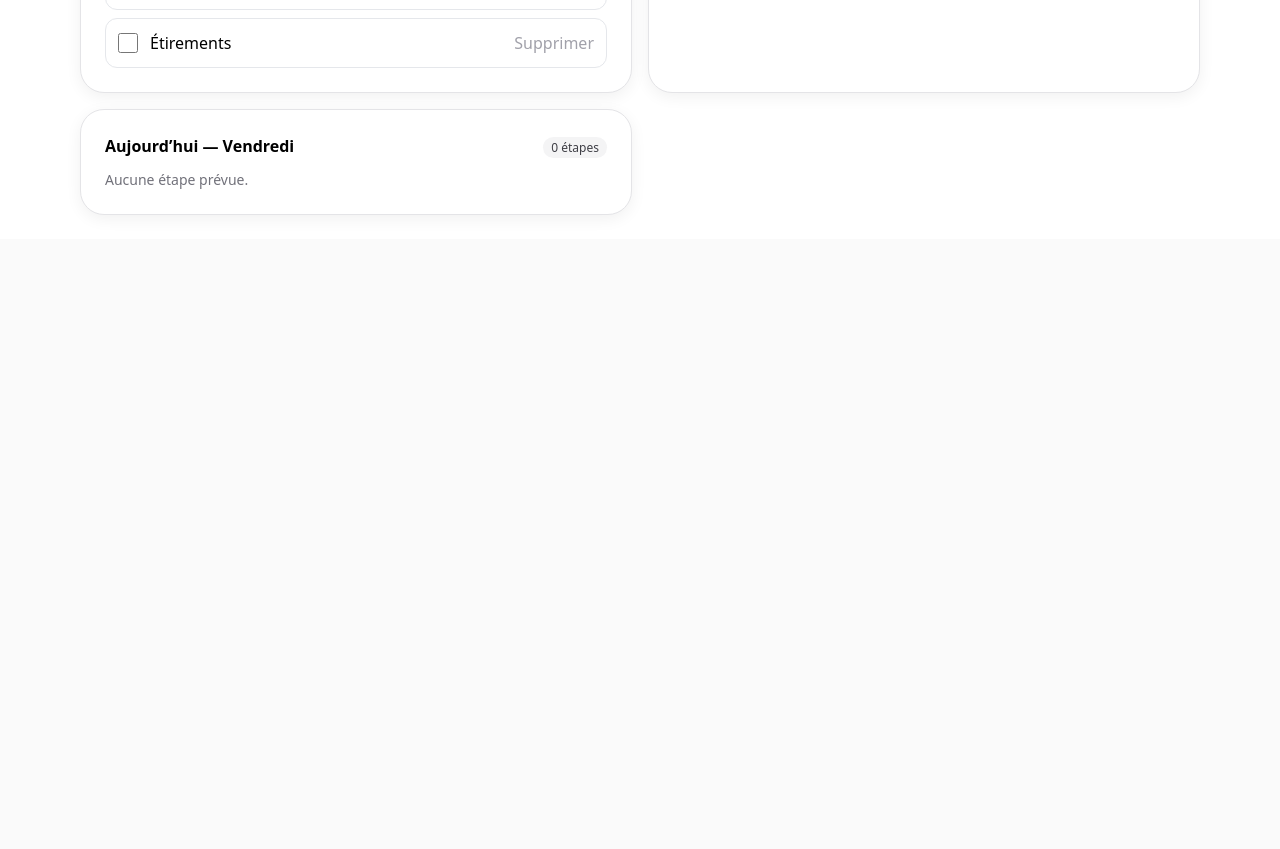
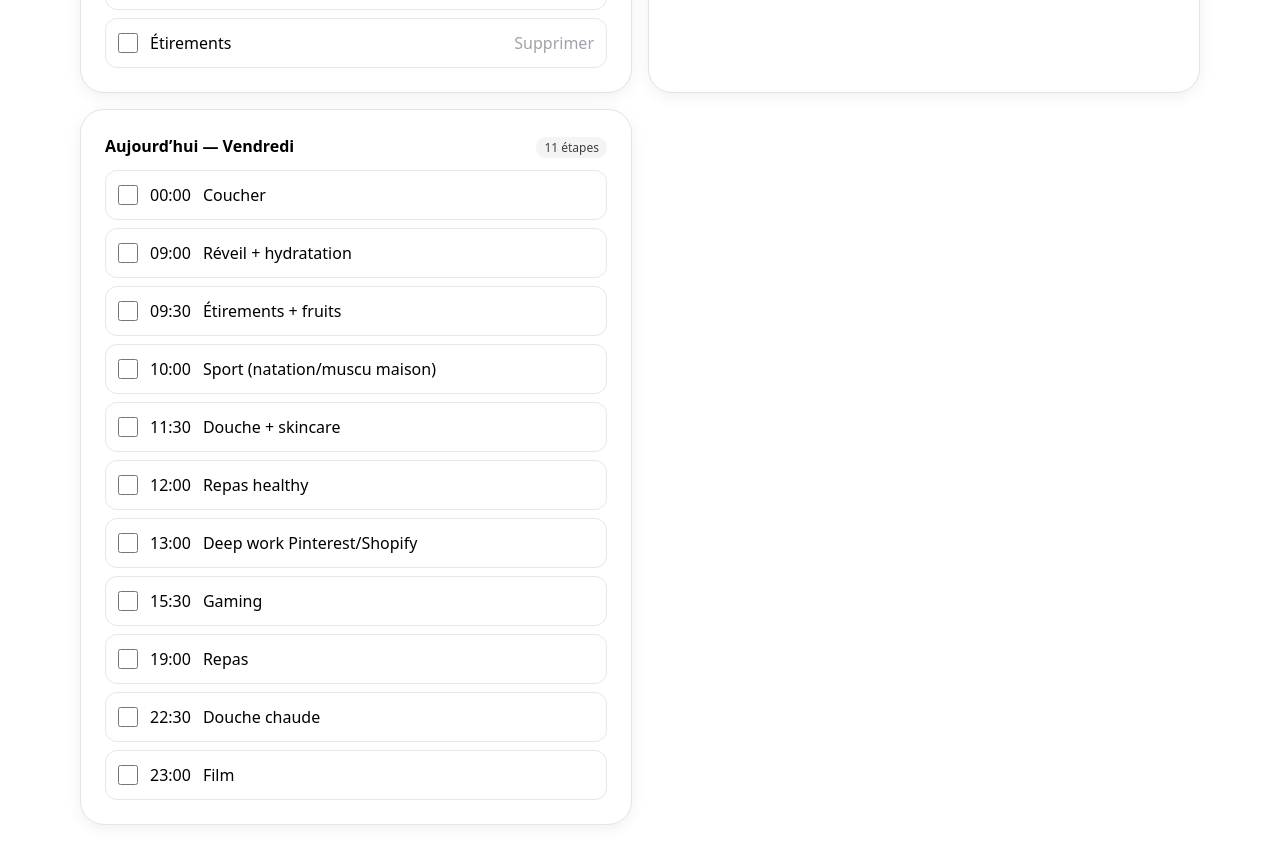
Before and after one commit to PaPyNoVa-84/Routine-Dashboard, a React (Vite) app: page /habits in a window 1280 px wide. Shown: the part 620-1469 px from the top of the page. Before the commit the page ends 859 px from the top, so only its background shows below. Built offline with nearby package versions, Linux system fonts and the light colour scheme.

Commit message:
Update Habits.jsx

```diff
--- a/src/pages/Habits.jsx
+++ b/src/pages/Habits.jsx
@@ -1,11 +1,11 @@
 import React, { useEffect, useMemo, useState, useCallback } from 'react'
 
-/* ========= helpers date & storage ========= */
+/* ========= Helpers date & storage ========= */
 const todayKey = () => new Date().toISOString().slice(0,10)
 const load = (k, f) => { try { const v = localStorage.getItem(k); return v ? JSON.parse(v) : f } catch { return f } }
 const save = (k, v) => localStorage.setItem(k, JSON.stringify(v))
 
-/* Temps restant jusqu’à minuit (pour le reset quotidien des habitudes) */
+/* Temps restant jusqu’à minuit (reset quotidien des habitudes) */
 function msUntilMidnight() {
   const now = new Date()
   const next = new Date(now)
@@ -13,12 +13,11 @@ function msUntilMidnight() {
   return next.getTime() - now.getTime()
 }
 
-/* Temps restant jusqu’au prochain lundi 00:00 (pour le reset hebdo de la routine) */
+/* Temps restant jusqu’au prochain lundi 00:00 (reset hebdo routine) */
 function msUntilNextMonday() {
   const now = new Date()
   const next = new Date(now)
-  const day = now.getDay() // 0=dim, 1=lun,...6=sam
-  // nb de jours à ajouter pour atteindre lundi (1)
+  const day = now.getDay() // 0=dim, 1=lun, ...6=sam
   const add = (8 - day) % 7 || 7
   next.setDate(now.getDate() + add)
   next.setHours(0, 0, 0, 0)
@@ -35,75 +34,71 @@ const defaultHabits = [
   { id:'h_stretch', name:'Étirements' },
 ]
 
-/* ========= Routine hebdo par défaut ========= */
+/* ========= Routine hebdo par défaut (planning simplifié) ========= */
+/* IMPORTANT: clés en anglais (Mon..Sun) pour le code, libellés FR pour l’affichage */
 const defaultTemplate = {
-  Lundi: [
-    { id: 'lu1', time: '09:00', text: 'Réveil + hydratation' },
-    { id: 'lu2', time: '09:30', text: 'Étirements + fruits' },
-    { id: 'lu3', time: '10:00', text: 'Sport (natation/muscu maison)' },
-    { id: 'lu4', time: '11:30', text: 'Douche + skincare' },
-    { id: 'lu5', time: '12:00', text: 'Repas healthy' },
-    { id: 'lu6', time: '13:00', text: 'Deep work Pinterest/Shopify' },
-    { id: 'lu7', time: '16:00', text: 'Pause / Gaming' },
-    { id: 'lu8', time: '19:00', text: 'Repas' },
-    { id: 'lu9', time: '22:30', text: 'Douche chaude' },
-    { id: 'lu10', time: '23:00', text: 'Film' },
-    { id: 'lu11', time: '00:00', text: 'Coucher' },
+  Mon: [
+    { id: 'mo1', time: '09:00', text: 'Réveil + hydratation' },
+    { id: 'mo2', time: '09:30', text: 'Étirements + fruits' },
+    { id: 'mo3', time: '10:00', text: 'Sport (natation/muscu maison)' },
+    { id: 'mo4', time: '11:30', text: 'Douche + skincare' },
+    { id: 'mo5', time: '12:00', text: 'Repas healthy' },
+    { id: 'mo6', time: '13:00', text: 'Deep work Pinterest/Shopify' },
+    { id: 'mo7', time: '16:00', text: 'Pause / Gaming' },
+    { id: 'mo8', time: '19:00', text: 'Repas' },
+    { id: 'mo9', time: '22:30', text: 'Douche chaude' },
+    { id: 'mo10', time: '23:00', text: 'Film' },
+    { id: 'mo11', time: '00:00', text: 'Coucher' },
   ],
-
-  Mardi: [
-    { id: 'ma1', time: '09:00', text: 'Réveil + hydratation' },
-    { id: 'ma2', time: '09:30', text: 'Étirements + fruits' },
-    { id: 'ma3', time: '10:00', text: 'Stats Pinterest' },
-    { id: 'ma4', time: '11:00', text: 'Natation' },
-    { id: 'ma5', time: '12:30', text: 'Repas healthy' },
-    { id: 'ma6', time: '14:00', text: 'Deep work Pinterest/Shopify' },
-    { id: 'ma7', time: '16:30', text: 'Gaming' },
-    { id: 'ma8', time: '19:00', text: 'Repas' },
-    { id: 'ma9', time: '22:30', text: 'Douche chaude' },
-    { id: 'ma10', time: '23:00', text: 'Film' },
-    { id: 'ma11', time: '00:00', text: 'Coucher' },
+  Tue: [
+    { id: 'tu1', time: '09:00', text: 'Réveil + hydratation' },
+    { id: 'tu2', time: '09:30', text: 'Étirements + fruits' },
+    { id: 'tu3', time: '10:00', text: 'Stats Pinterest' },
+    { id: 'tu4', time: '11:00', text: 'Natation' },
+    { id: 'tu5', time: '12:30', text: 'Repas healthy' },
+    { id: 'tu6', time: '14:00', text: 'Deep work Pinterest/Shopify' },
+    { id: 'tu7', time: '16:30', text: 'Gaming' },
+    { id: 'tu8', time: '19:00', text: 'Repas' },
+    { id: 'tu9', time: '22:30', text: 'Douche chaude' },
+    { id: 'tu10', time: '23:00', text: 'Film' },
+    { id: 'tu11', time: '00:00', text: 'Coucher' },
   ],
-
-  Mercredi: [
-    { id: 'me1', time: '10:30', text: 'Réveil + hydratation + étirements + fruits' },
-    { id: 'me2', time: '11:30', text: 'Natation / repas' },
-    { id: 'me3', time: '14:00', text: 'Famille' },
-    { id: 'me4', time: '20:00', text: 'Repas' },
-    { id: 'me5', time: '22:30', text: 'Douche chaude' },
-    { id: 'me6', time: '23:00', text: 'Film' },
-    { id: 'me7', time: '00:00', text: 'Coucher' },
+  Wed: [
+    { id: 'we1', time: '10:30', text: 'Réveil + hydratation + étirements + fruits' },
+    { id: 'we2', time: '11:30', text: 'Natation / repas' },
+    { id: 'we3', time: '14:00', text: 'Famille' },
+    { id: 'we4', time: '20:00', text: 'Repas' },
+    { id: 'we5', time: '22:30', text: 'Douche chaude' },
+    { id: 'we6', time: '23:00', text: 'Film' },
+    { id: 'we7', time: '00:00', text: 'Coucher' },
   ],
-
-  Jeudi: [
-    { id: 'je1', time: '09:00', text: 'Réveil + hydratation' },
-    { id: 'je2', time: '09:30', text: 'Étirements + fruits' },
-    { id: 'je3', time: '10:00', text: 'Sport (natation/muscu maison)' },
-    { id: 'je4', time: '11:30', text: 'Douche + skincare' },
-    { id: 'je5', time: '12:00', text: 'Repas healthy' },
-    { id: 'je6', time: '13:00', text: 'Deep work Pinterest/Shopify' },
-    { id: 'je7', time: '15:30', text: 'Gaming' },
-    { id: 'je8', time: '19:00', text: 'Repas' },
-    { id: 'je9', time: '22:30', text: 'Douche chaude' },
-    { id: 'je10', time: '23:00', text: 'Film' },
-    { id: 'je11', time: '00:00', text: 'Coucher' },
+  Thu: [
+    { id: 'th1', time: '09:00', text: 'Réveil + hydratation' },
+    { id: 'th2', time: '09:30', text: 'Étirements + fruits' },
+    { id: 'th3', time: '10:00', text: 'Sport (natation/muscu maison)' },
+    { id: 'th4', time: '11:30', text: 'Douche + skincare' },
+    { id: 'th5', time: '12:00', text: 'Repas healthy' },
+    { id: 'th6', time: '13:00', text: 'Deep work Pinterest/Shopify' },
+    { id: 'th7', time: '15:30', text: 'Gaming' },
+    { id: 'th8', time: '19:00', text: 'Repas' },
+    { id: 'th9', time: '22:30', text: 'Douche chaude' },
+    { id: 'th10', time: '23:00', text: 'Film' },
+    { id: 'th11', time: '00:00', text: 'Coucher' },
   ],
-
-  Vendredi: [
-    { id: 've1', time: '09:00', text: 'Réveil + hydratation' },
-    { id: 've2', time: '09:30', text: 'Étirements + fruits' },
-    { id: 've3', time: '10:00', text: 'Sport (natation/muscu maison)' },
-    { id: 've4', time: '11:30', text: 'Douche + skincare' },
-    { id: 've5', time: '12:00', text: 'Repas healthy' },
-    { id: 've6', time: '13:00', text: 'Deep work Pinterest/Shopify' },
-    { id: 've7', time: '15:30', text: 'Gaming' },
-    { id: 've8', time: '19:00', text: 'Repas' },
-    { id: 've9', time: '22:30', text: 'Douche chaude' },
-    { id: 've10', time: '23:00', text: 'Film' },
-    { id: 've11', time: '00:00', text: 'Coucher' },
+  Fri: [
+    { id: 'fr1', time: '09:00', text: 'Réveil + hydratation' },
+    { id: 'fr2', time: '09:30', text: 'Étirements + fruits' },
+    { id: 'fr3', time: '10:00', text: 'Sport (natation/muscu maison)' },
+    { id: 'fr4', time: '11:30', text: 'Douche + skincare' },
+    { id: 'fr5', time: '12:00', text: 'Repas healthy' },
+    { id: 'fr6', time: '13:00', text: 'Deep work Pinterest/Shopify' },
+    { id: 'fr7', time: '15:30', text: 'Gaming' },
+    { id: 'fr8', time: '19:00', text: 'Repas' },
+    { id: 'fr9', time: '22:30', text: 'Douche chaude' },
+    { id: 'fr10', time: '23:00', text: 'Film' },
+    { id: 'fr11', time: '00:00', text: 'Coucher' },
   ],
-
-  Samedi: [
+  Sat: [
     { id: 'sa1', time: '09:00', text: 'Réveil + hydratation' },
     { id: 'sa2', time: '09:30', text: 'Étirements + fruits' },
     { id: 'sa3', time: '10:00', text: 'Sport (natation/muscu maison)' },
@@ -116,19 +111,18 @@ const defaultTemplate = {
     { id: 'sa10', time: '23:00', text: 'Film' },
     { id: 'sa11', time: '00:00', text: 'Coucher' },
   ],
+  Sun: [
+    { id: 'su1', time: '10:30', text: 'Réveil + hydratation + étirements + fruits' },
+    { id: 'su2', time: '11:30', text: 'Natation / repas' },
+    { id: 'su3', time: '14:00', text: 'Famille' },
+    { id: 'su4', time: '20:00', text: 'Repas' },
+    { id: 'su5', time: '22:30', text: 'Douche chaude' },
+    { id: 'su6', time: '23:00', text: 'Film' },
+    { id: 'su7', time: '00:00', text: 'Coucher' },
+  ],
+}
 
-  Dimanche: [
-    { id: 'di1', time: '10:30', text: 'Réveil + hydratation + étirements + fruits' },
-    { id: 'di2', time: '11:30', text: 'Natation / repas' },
-    { id: 'di3', time: '14:00', text: 'Famille' },
-    { id: 'di4', time: '20:00', text: 'Repas' },
-    { id: 'di5', time: '22:30', text: 'Douche chaude' },
-    { id: 'di6', time: '23:00', text: 'Film' },
-    { id: 'di7', time: '00:00', text: 'Coucher' },
-  ]
-};
-
-
+/* Ordre des jours & libellés FR */
 const wd = ['Sun','Mon','Tue','Wed','Thu','Fri','Sat']
 const wdLabel = { Mon:'Lundi', Tue:'Mardi', Wed:'Mercredi', Thu:'Jeudi', Fri:'Vendredi', Sat:'Samedi', Sun:'Dimanche' }
 
@@ -184,7 +178,7 @@ export default function Habits(){
   const progress = useMemo(()=> habits.length ? Object.values(done).filter(Boolean).length / habits.length : 0, [done, habits])
 
   /* --- ROUTINE HEBDO (reset chaque lundi 00:00) --- */
-  const ROUTINE_KEY = 'routine:template:v2'
+  const ROUTINE_KEY = 'routine:template:v3' // bump -> charge ces nouveaux defaults
   const [tmpl, setTmpl] = useState(()=> load(ROUTINE_KEY, defaultTemplate))
   useEffect(()=> save(ROUTINE_KEY, tmpl), [tmpl])
 
@@ -240,7 +234,7 @@ export default function Habits(){
     // Au chargement : si on est lundi ET que ce n'est pas déjà fait aujourd'hui -> reset
     const now = new Date()
     const isMonday = now.getDay() === 1
-    const lastMonday = localStorage.getItem('routine:lastMonday') // YYYY-MM-DD
+    const lastMonday = localStorage.getItem('routine:lastMonday')
     const today = todayKey()
     if (isMonday && lastMonday !== today) resetWeeklyRoutine()
 
```
